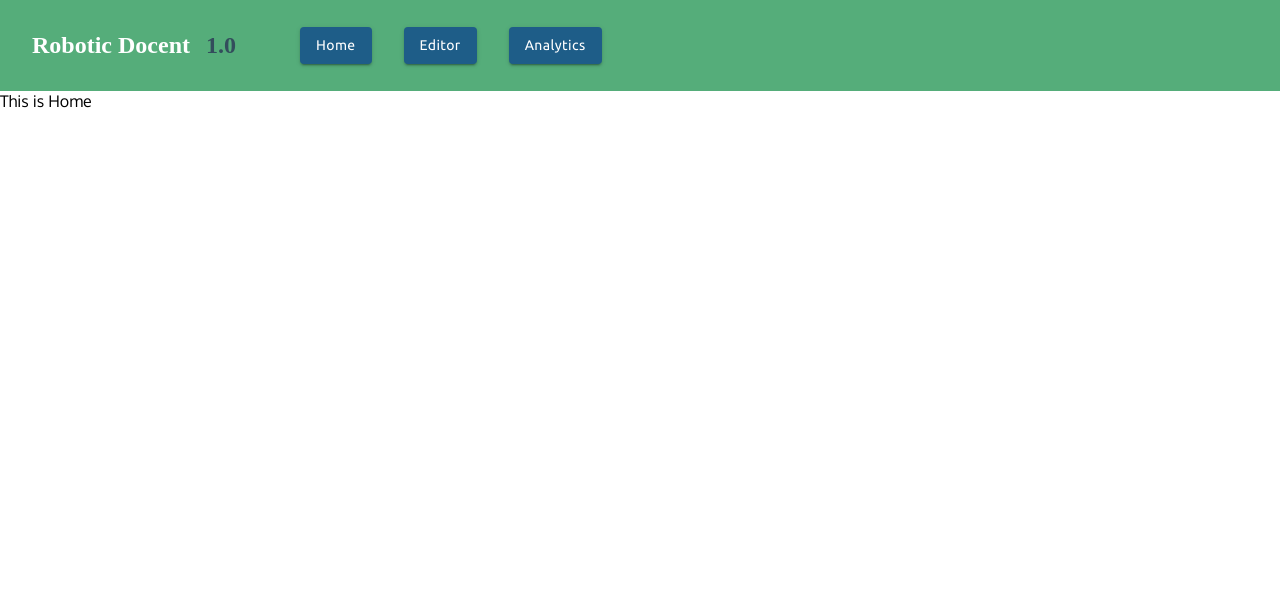
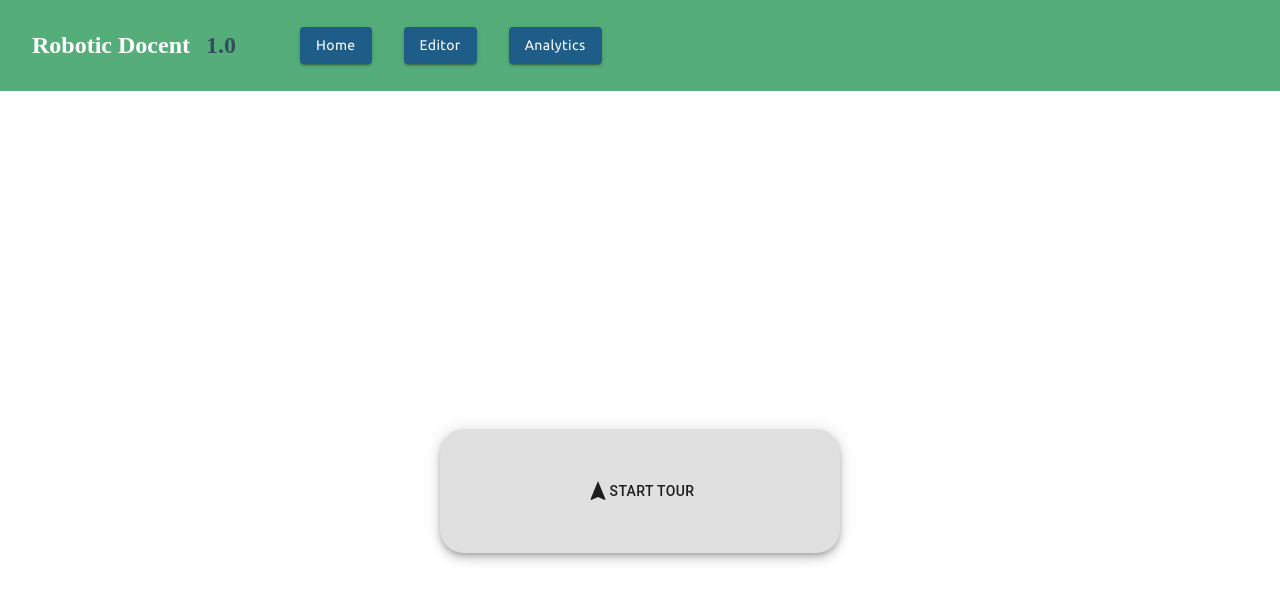
Before and after one commit to gdelvalle99/Robotic-Docent, a React (Create React App) app in the folder map-editor/: page / in a window 1280 px wide. Shown: the top 602 px of the page. Built offline with nearby package versions, Linux system fonts and the light colour scheme; a web font is replaced by a local one.

Commit message:
UI - Created button to start tour along with its endpoint

```diff
--- a/map-editor/src/links.js
+++ b/map-editor/src/links.js
@@ -1,4 +1,5 @@
 const baseLink = "http://localhost:5000"
 const mapLink = baseLink+"/floor/update"
+const tourLink = baseLink+"/tour/start"
 
-export {baseLink, mapLink}
+export {baseLink, mapLink, tourLink}
--- a/map-editor/src/pages/Home.tsx
+++ b/map-editor/src/pages/Home.tsx
@@ -1,9 +1,54 @@
-import React from "react";
+import React, {useState} from "react";
+import Fab from '@material-ui/core/Fab';
+import {Button, Dialog, DialogActions, DialogTitle} from '@material-ui/core'
+import NavigationIcon from '@material-ui/icons/Navigation';
+import {tourLink} from '../links'
 
 export default function Home() {
+    const [open, setOpen] = useState<boolean>(false);
+
+    const handleClose = () => {
+        setOpen(false);
+    }
+
+    const handleClick = () => {
+        const data = {start_tour: true};
+        console.log(JSON.stringify(data))
+
+        fetch(tourLink
+            , {
+                method: 'POST',
+                mode: 'cors',
+                headers: {
+                    'Accept': 'application/json, text/plain, */*',
+                    'Content-Type': 'application/json'
+                },
+                body: JSON.stringify(data)
+            }
+        ).then(response => {
+            return response.json()
+        }).then(responseJSON => {
+            if(responseJSON.success){
+                setOpen(true)
+            }
+        })
+        .catch(e=>console.log(e))
+    }
+
     return (
-        <div>
-            This is Home
+        <div style={{height: "100%", display: "flex", justifyContent: "center", alignItems: "center"}}>
+            <Fab variant="extended" size="large" style={{height: 'auto', width: '400px', padding: '50px'}} onClick={handleClick}>
+                <NavigationIcon />
+                Start Tour
+            </Fab>
+            <Dialog open={open} onClose={handleClose} aria-labelledby="form-dialog-title">
+            <DialogTitle id="form-dialog-title">Tour has been initiated</DialogTitle>
+        <DialogActions>
+          <Button onClick={handleClose} color="primary">
+            Close
+          </Button>
+        </DialogActions>
+      </Dialog>
         </div>
     );
 }
```
Also changed, not shown: 2 other files (tests, documents, lock files or other folders).
